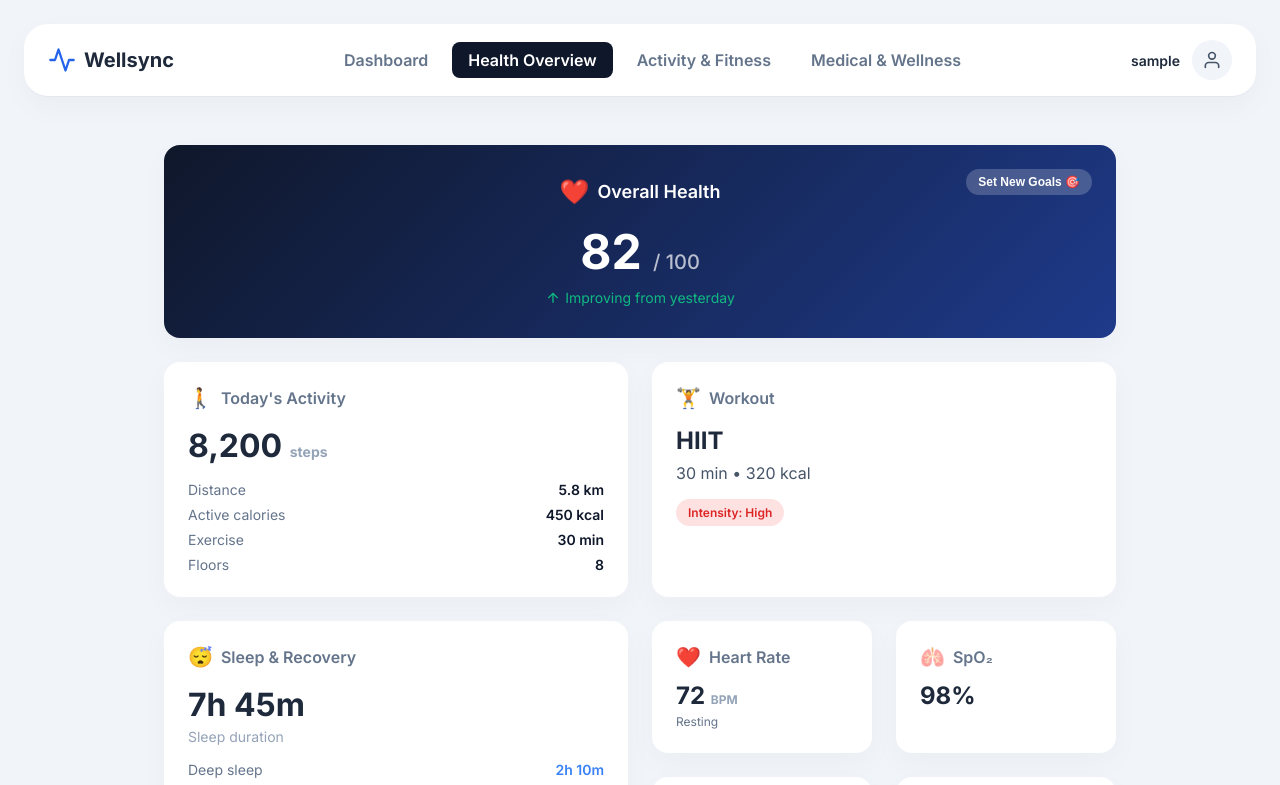
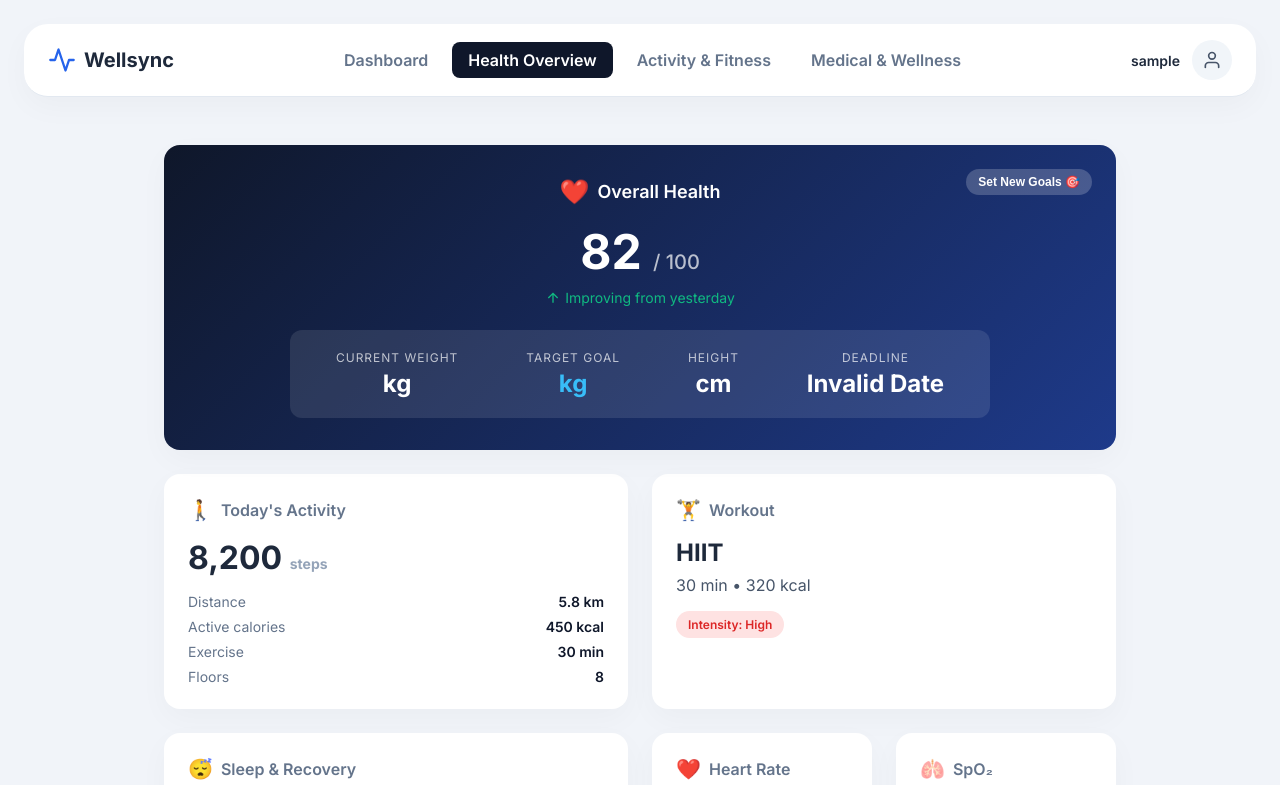
Before and after one commit to Agni-Squad/health-coach, a Next.js app: page /goals in a window 1280 px wide. Shown: the top 785 px of the page. Built offline with nearby package versions, Linux system fonts and the light colour scheme; sample sign-in values are in the browser's storage.

Commit message:
feat: display user goal in overall health card

```diff
--- a/src/app/goals/page.tsx
+++ b/src/app/goals/page.tsx
@@ -12,6 +12,9 @@ export default function HealthOverview() {
   const [targetWeight, setTargetWeight] = useState('');
   const [heightCm, setHeightCm] = useState('');
   const [targetDate, setTargetDate] = useState('');
+
+  // Saved Goal State to display in the UI
+  const [savedGoal, setSavedGoal] = useState<any>(null);
 
   // Simulated Android Health Connect Data
   const [metrics, setMetrics] = useState<any>({
@@ -40,6 +43,12 @@ export default function HealthOverview() {
     }
     // Mock user for UI focus
     setUser({ name: 'User' });
+
+    // Check if we have a saved goal locally
+    const storedGoal = localStorage.getItem('userGoal');
+    if (storedGoal) {
+      setSavedGoal(JSON.parse(storedGoal));
+    }
   }, [router]);
 
   if (!user) return <div style={{ padding: '20px', textAlign: 'center' }}>Loading...</div>;
@@ -58,7 +67,13 @@ export default function HealthOverview() {
         <div className="card" style={{ padding: '32px', borderRadius: '16px' }}>
           <h2 style={{ fontSize: '24px', fontWeight: 700, marginBottom: '24px', color: '#1E293B', textAlign: 'center' }}>Set Your Health Goal</h2>
 
-          <form onSubmit={(e) => { e.preventDefault(); setIsSettingGoal(false); alert('Goals saved successfully!'); }} style={{ display: 'flex', flexDirection: 'column', gap: '20px' }}>
+          <form onSubmit={(e) => {
+            e.preventDefault();
+            const goalData = { currentWeight, targetWeight, heightCm, targetDate };
+            localStorage.setItem('userGoal', JSON.stringify(goalData));
+            setSavedGoal(goalData);
+            setIsSettingGoal(false);
+          }} style={{ display: 'flex', flexDirection: 'column', gap: '20px' }}>
             <div>
               <label style={{ display: 'block', fontSize: '14px', fontWeight: 600, color: '#475569', marginBottom: '8px' }}>Current Weight (kg)</label>
               <input type="number" step="0.1" value={currentWeight} onChange={(e) => setCurrentWeight(e.target.value)} required style={{ width: '100%', padding: '12px', borderRadius: '8px', border: '1px solid #E2E8F0', outline: 'none' }} />
@@ -115,6 +130,28 @@ export default function HealthOverview() {
           <svg width="16" height="16" viewBox="0 0 24 24" fill="none" stroke="currentColor" strokeWidth="2"><path d="M5 12l7-7 7 7M12 19V5"/></svg>
           Improving from yesterday
         </div>
+
+        {/* Display Saved Goal Info */}
+        {savedGoal && (
+          <div style={{ marginTop: '24px', width: '100%', maxWidth: '700px', background: 'rgba(255,255,255,0.1)', padding: '20px', borderRadius: '12px', display: 'flex', justifyContent: 'space-around', alignItems: 'center', flexWrap: 'wrap', gap: '16px' }}>
+            <div style={{ display: 'flex', flexDirection: 'column', alignItems: 'center' }}>
+              <span style={{ fontSize: '12px', color: 'rgba(255,255,255,0.7)', textTransform: 'uppercase', letterSpacing: '1px', marginBottom: '4px' }}>Current Weight</span>
+              <span style={{ fontSize: '24px', fontWeight: 700 }}>{savedGoal.currentWeight} kg</span>
+            </div>
+            <div style={{ display: 'flex', flexDirection: 'column', alignItems: 'center' }}>
+              <span style={{ fontSize: '12px', color: 'rgba(255,255,255,0.7)', textTransform: 'uppercase', letterSpacing: '1px', marginBottom: '4px' }}>Target Goal</span>
+              <span style={{ fontSize: '24px', fontWeight: 700, color: '#38BDF8' }}>{savedGoal.targetWeight} kg</span>
+            </div>
+            <div style={{ display: 'flex', flexDirection: 'column', alignItems: 'center' }}>
+              <span style={{ fontSize: '12px', color: 'rgba(255,255,255,0.7)', textTransform: 'uppercase', letterSpacing: '1px', marginBottom: '4px' }}>Height</span>
+              <span style={{ fontSize: '24px', fontWeight: 700 }}>{savedGoal.heightCm} cm</span>
+            </div>
+            <div style={{ display: 'flex', flexDirection: 'column', alignItems: 'center' }}>
+              <span style={{ fontSize: '12px', color: 'rgba(255,255,255,0.7)', textTransform: 'uppercase', letterSpacing: '1px', marginBottom: '4px' }}>Deadline</span>
+              <span style={{ fontSize: '24px', fontWeight: 700 }}>{new Date(savedGoal.targetDate).toLocaleDateString()}</span>
+            </div>
+          </div>
+        )}
       </div>
 
       {/* 2. Activity Row */}
```
